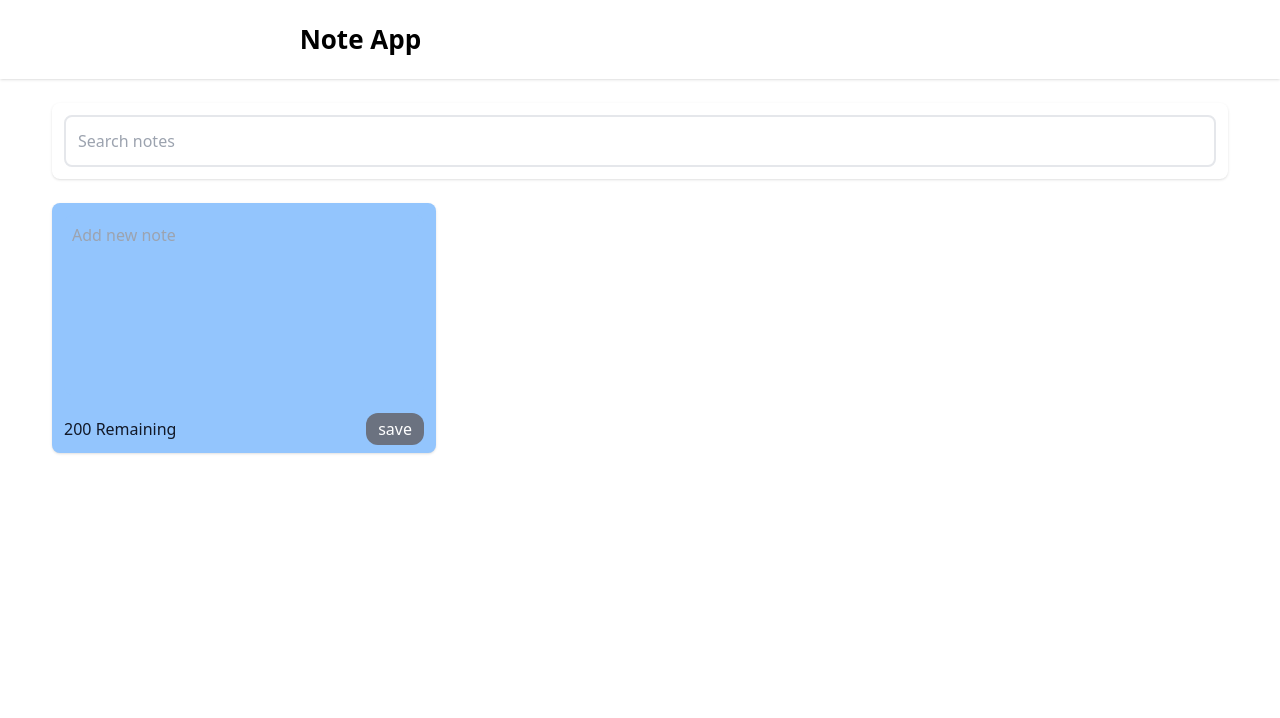
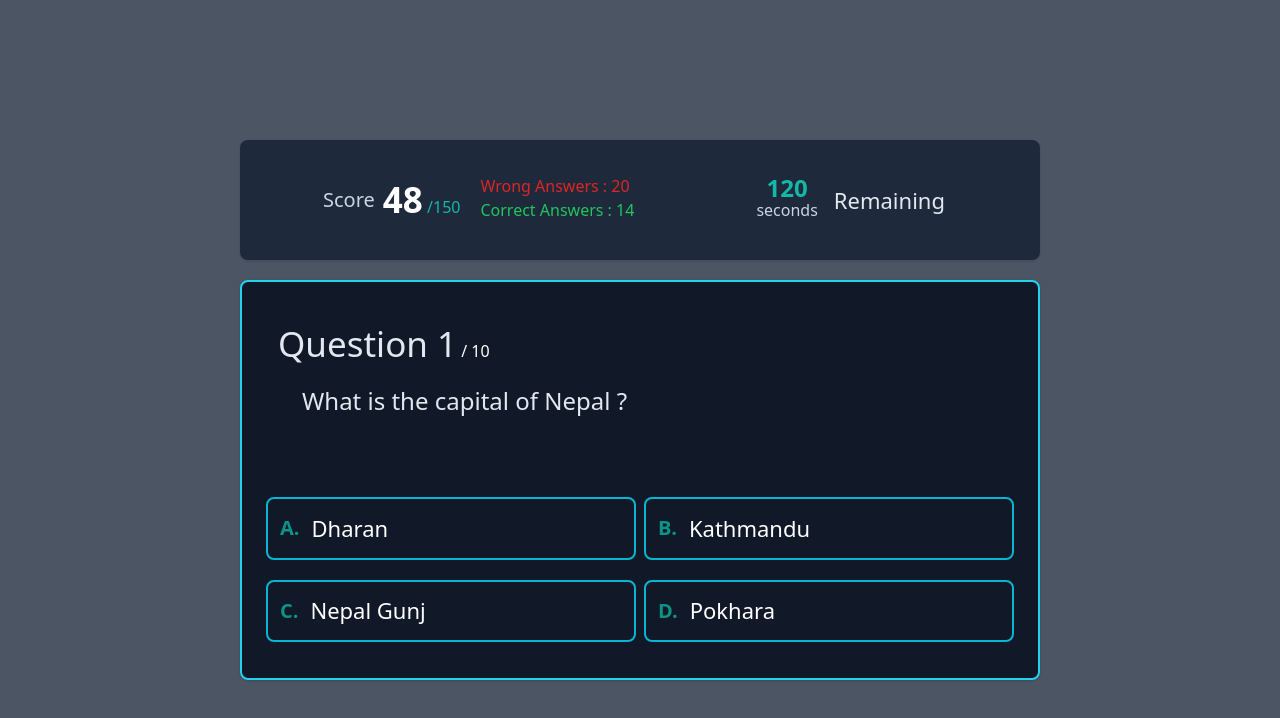
Before and after one commit to sirjandrn25/learning, a React (Vite) app: page / in a window 1280 px wide. Shown: the top 718 px of the page. Built offline with nearby package versions, Linux system fonts and the light colour scheme.

Commit message:
quiz ui container make

```diff
--- a/src/App.jsx
+++ b/src/App.jsx
@@ -3,13 +3,15 @@ import LoginContainer from './day1/LoginContainer'
 import ExpenseTrackerContainer from './day2/ExpenseTrackerContainer'
 import NoteAppContainer from './day3/NoteAppContainer'
 import { NoteProvider } from './day3/context/noteContext'
+import QuizContainer from './day4/QuizContainer'
 
 const App = () => {
   return (
     <div>
-      <NoteProvider>
+      {/* <NoteProvider>
         <NoteAppContainer />
-      </NoteProvider>
+      </NoteProvider> */}
+      <QuizContainer />
     </div>
   )
 }
--- /dev/null
+++ b/src/day4/QuizComponents/AnswersContainer.jsx
@@ -0,0 +1,20 @@
+import React from 'react'
+import CheckBox from '../UI/CheckBox'
+import AnswerChoice from '../UI/AnswerChoice'
+import AnswerButton from '../UI/AnswerButton'
+const AnswersContainer = () => {
+  return (
+    <div className=' mt-5 grid grid-cols-2 gap-2 '>
+      {/* <AnswerChoice answer={'Kathmandu'} />
+        <AnswerChoice answer={'Dharan'} />
+        <AnswerChoice answer={'NepalGung'} />
+        <AnswerChoice answer={'Pokhara'} /> */}
+      <AnswerButton option={'A'} answer={'Dharan'} />
+      <AnswerButton option={'B'} answer={'Kathmandu'} />
+      <AnswerButton option={'C'} answer={'Nepal Gunj'} />
+      <AnswerButton option={'D'} answer={'Pokhara'} />
+    </div>
+  )
+}
+
+export default AnswersContainer
--- /dev/null
+++ b/src/day4/QuizComponents/QuestionContainer.jsx
@@ -0,0 +1,15 @@
+import React from 'react'
+
+const QuestionContainer = () => {
+  return (
+    <div className='p-3 w-full h-auto'>
+      <div>
+        <span className='font-medium text-slate-200 text-[35px]'>Question 1</span>{' '}
+        <span className='text-white'>/ 10</span>
+      </div>
+      <div className='text-slate-200 text-[24px] font-normal my-3 px-6'>What is the capital of Nepal ?</div>
+    </div>
+  )
+}
+
+export default QuestionContainer
--- /dev/null
+++ b/src/day4/QuizComponents/QuizCard.jsx
@@ -0,0 +1,15 @@
+import React from 'react'
+import Card from '../UI/Card'
+import AnswersContainer from './AnswersContainer'
+import QuestionContainer from './QuestionContainer'
+
+const QuizContainer = () => {
+  return (
+    <Card className=' bg-gray-900 border-2 border-cyan-400 grid grid-cols-1 gap-0  h-[400px] w-full '>
+      <QuestionContainer />
+      <AnswersContainer />
+    </Card>
+  )
+}
+
+export default QuizContainer
--- /dev/null
+++ b/src/day4/QuizComponents/ScoreContainer.jsx
@@ -0,0 +1,31 @@
+import React from 'react'
+import Card from '../UI/Card'
+
+const ScoreContainer = () => {
+  return (
+    <Card className='my-5 bg-slate-800 flex flex-row px-7 justify-around items-center h-[120px] w-full'>
+      <div className=' flex flex-row '>
+        <div className='flex flex-row items-center mr-5'>
+          <span className='text-slate-300 mr-2 text-[20px]'>Score </span>
+          <div>
+            <span className='font-bold text-[35px] text-white'>48</span>
+            <span className='font-medium text-[16px] text-teal-500'> /150</span>
+          </div>
+        </div>
+        <div className='flex flex-col'>
+          <span className='text-red-600'>Wrong Answers : 20</span>
+          <span className='text-green-500'>Correct Answers : 14</span>
+        </div>
+      </div>
+      <div className=' p-3 flex flex-row items-center'>
+        <div className='flex flex-col justify-center items-center mr-2 '>
+          <span className='text-teal-500 font-bold text-[24px] leading-5'>120</span>
+          <span className='text-slate-300'>seconds</span>
+        </div>
+        <span className='ml-2 text-slate-200 font-medium text-[22px]'>Remaining</span>
+      </div>
+    </Card>
+  )
+}
+
+export default ScoreContainer
--- /dev/null
+++ b/src/day4/QuizContainer.jsx
@@ -0,0 +1,16 @@
+import React from 'react'
+import ScoreContainer from './QuizComponents/ScoreContainer'
+import QuizCard from './QuizComponents/QuizCard'
+
+const QuizContainer = () => {
+  return (
+    <div className='h-screen w-screen flex flex-col justify-center items-center bg-gray-600'>
+      <div className='w-[800px] h-auto'>
+        <ScoreContainer />
+        <QuizCard />
+      </div>
+    </div>
+  )
+}
+
+export default QuizContainer
--- /dev/null
+++ b/src/day4/UI/AnswerButton.jsx
@@ -0,0 +1,14 @@
+import React from 'react'
+
+const AnswerButton = (props) => {
+  return (
+    <>
+      <button className='rounded-lg bg-gray-900 border-cyan-500 px-3 py-1 mb-3 border-2 w-full flex justify-start items-center text-slate-300 hover:bg-gray-700 active:bg-cyan-600'>
+        <span className='text-teal-600 text-[20px] font-bold mr-3'>{props.option}.</span>
+        <span className='text-white text-[22px] font-normal '>{props.answer}</span>
+      </button>
+    </>
+  )
+}
+
+export default AnswerButton
--- /dev/null
+++ b/src/day4/UI/AnswerChoice.jsx
@@ -0,0 +1,20 @@
+import React from 'react'
+
+const AnswerChoice = (props) => {
+  return (
+    <div class='form-check'>
+      <input
+        class='form-check-input appearance-none h-6 w-6 border border-gray-300 rounded-sm bg-white checked:bg-blue-600 checked:border-blue-600 focus:outline-none transition duration-200 mt-1 align-top bg-no-repeat bg-center bg-contain float-left mr-2 cursor-pointer'
+        type='checkbox'
+        value=''
+        name='answer'
+        id='flexCheckDefault'
+      />
+      <label class='form-check-label inline-block text-white text-[24px]' for='flexCheckDefault'>
+        {props.answer}
+      </label>
+    </div>
+  )
+}
+
+export default AnswerChoice
--- /dev/null
+++ b/src/day4/UI/Card.jsx
@@ -0,0 +1,7 @@
+import React from 'react'
+
+const Card = (props) => {
+  return <div className={`p-6 rounded-lg shadow ${props.className}`}>{props.children}</div>
+}
+
+export default Card
--- /dev/null
+++ b/src/day4/UI/CheckBox.jsx
@@ -0,0 +1,15 @@
+import React from 'react'
+
+const CheckBox = () => {
+  return (
+    <input
+      class='form-check-input appearance-none h-4 w-4 border border-gray-300 rounded-sm bg-white checked:bg-blue-600 checked:border-blue-600 focus:outline-none transition duration-200 mt-1 align-top bg-no-repeat bg-center bg-contain float-left mr-2 cursor-pointer'
+      type='checkbox'
+      value=''
+      name='answer'
+      id='flexCheckDefault'
+    />
+  )
+}
+
+export default CheckBox
```
Also changed, not shown: src/day4/context/quizContext.jsx (added).
